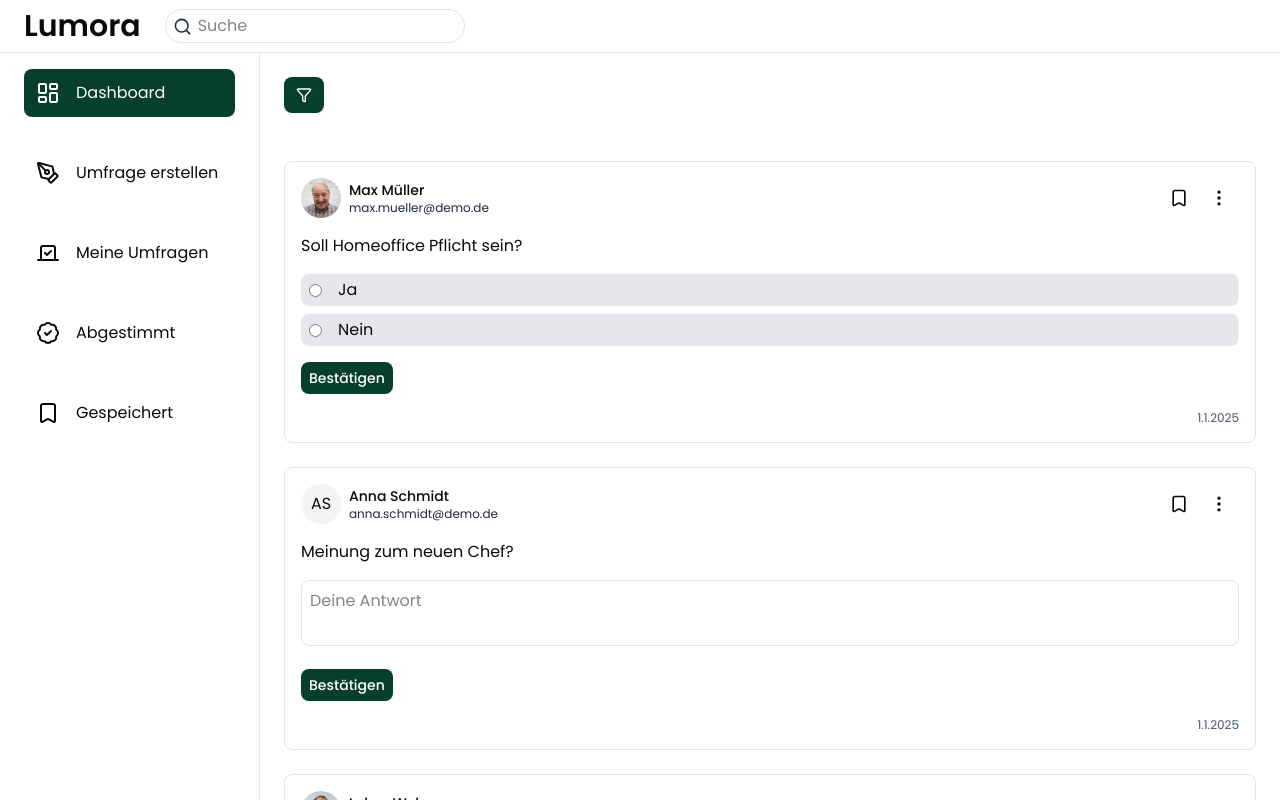
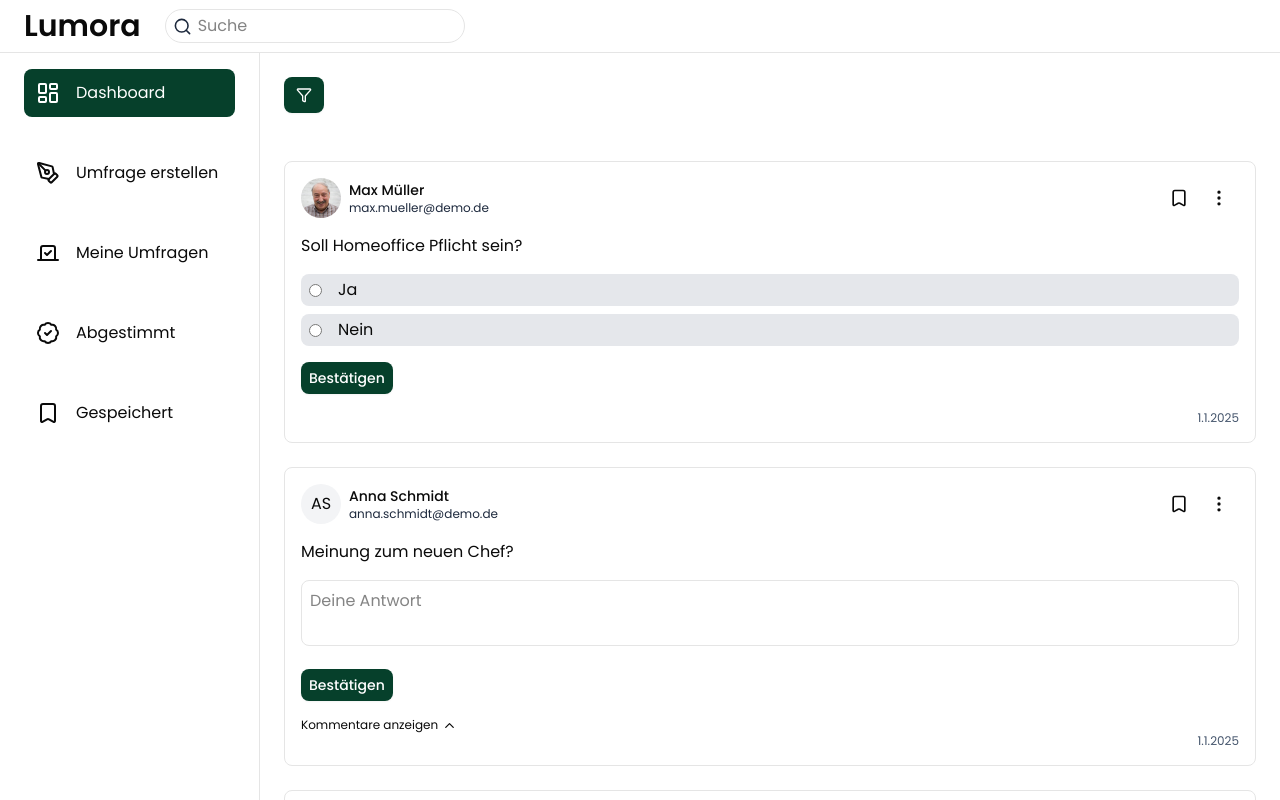
Before and after one commit to Marvin348/Lumora, a React (Vite) app: page / in a window 1280 px wide. Shown: the top 800 px of the page. Built offline with nearby package versions, Linux system fonts and the light colour scheme.

Commit message:
add open-ended-comments and remove open-ended-results

```diff
--- /dev/null
+++ b/src/components/poll/OpenEndedComments.tsx
@@ -0,0 +1,71 @@
+import type { User } from "@/types/user";
+import type { Vote } from "@/types/vote";
+import { ChevronUp } from "lucide-react";
+import { useState } from "react";
+import UserInfo from "@/components/user/UserInfo";
+import type { VotesWithUser } from "@/types/votesWithUser";
+import { useOpenEndedComments } from "@/hooks/useOpenEndedComments";
+
+type OpenEndedCommentsProps = {
+  users: User[];
+  votes: Vote[];
+};
+
+const OpenEndedComments = ({ users, votes }: OpenEndedCommentsProps) => {
+  const [showComments, setShowComments] = useState(false);
+  const toggleComments = () => setShowComments((prev) => !prev);
+
+  const votesWithUser: VotesWithUser[] = votes.map((vo) => {
+    const user = users.find((user) => user.id === vo.userId)!;
+
+    return {
+      ...vo,
+      user,
+    };
+  });
+
+  const { visibleCount, setVisibleCount, visibleComments, COMMENTS_PER_PAGE } =
+    useOpenEndedComments(votesWithUser);
+
+  console.log("votesWithUser", votesWithUser);
+
+  return (
+    <>
+      <button
+        className="flex items-center gap-1 text-xs"
+        onClick={toggleComments}
+      >
+        Kommentare anzeigen{" "}
+        <ChevronUp
+          size={15}
+          className={`transition duration-200 ${showComments ? "rotate-180" : ""}`}
+        />
+      </button>
+      {showComments && (
+        <>
+          <div>
+            {visibleComments.map((vo) => (
+              <div key={vo.userId} className="my-8">
+                <div className="flex items-center gap-2">
+                  <UserInfo user={vo.user} />
+                </div>
+                <p className="text-sm mt-2">{vo.value}</p>
+              </div>
+            ))}
+          </div>
+          {visibleCount < votesWithUser.length && (
+            <button
+              className="text-gray-800 text-xs"
+              onClick={() =>
+                setVisibleCount((prev) => prev + COMMENTS_PER_PAGE)
+              }
+            >
+              Mehr Kommentare anzeigen
+            </button>
+          )}
+        </>
+      )}
+    </>
+  );
+};
+export default OpenEndedComments;
--- a/src/components/poll/PollCard.tsx
+++ b/src/components/poll/PollCard.tsx
@@ -9,13 +9,16 @@ import { Button } from "@/components/ui/button";
 import { useBookmarkStore } from "@/store/bookmark/useBookmarkStore";
 import PollInput from "@/components/poll/poll-input/PollInput";
 import PollResult from "@/components/poll/poll-results/PollResult";
+import OpenEndedComments from "./OpenEndedComments";
+import type { User } from "@/types/user";
 
 type PollCardProps = {
   poll: PollsWithMeta;
+  users: User[];
 };
 
-const PollCard = ({ poll }: PollCardProps) => {
-  const { question, createdAt, type, votes, author, authorId, id, options } =
+const PollCard = ({ poll, users }: PollCardProps) => {
+  const { question, createdAt, type, votes, author, id, options } =
     poll;
   const activeUserId = useActiveUserStore((state) => state.activeUserId);
 
@@ -30,7 +33,7 @@ const PollCard = ({ poll }: PollCardProps) => {
   const addVote = useMyVotesStore((state) => state.addVote);
 
   const hasVotes = myVotes.some(
-    (vote) => vote.pollId === id && vote.userId === activeUserId
+    (vote) => vote.pollId === id && vote.userId === activeUserId,
   );
 
   if (!author) return null;
@@ -95,6 +98,10 @@ const PollCard = ({ poll }: PollCardProps) => {
         )}
       </form>
 
+      {type === "open_ended" && (
+        <OpenEndedComments users={users} votes={votes} />
+      )}
+
       <p className="text-xs text-slate-600 text-right">
         {formatDate(createdAt)}
       </p>
--- a/src/components/poll/PollList.tsx
+++ b/src/components/poll/PollList.tsx
@@ -1,15 +1,17 @@
 import type { PollsWithMeta } from "@/types/pollsWithMeta";
 import PollCard from "./PollCard";
+import type { User } from "@/types/user";
 
 type PollListProps = {
   pollsWithMeta: PollsWithMeta[];
+  users: User[];
 };
-const PollList = ({ pollsWithMeta }: PollListProps) => {
+const PollList = ({ pollsWithMeta, users }: PollListProps) => {
   return (
     <>
       {pollsWithMeta.map((poll) => (
         <div key={poll.id} className="border p-4 rounded-md">
-          <PollCard poll={poll} />
+          <PollCard poll={poll} users={users} />
         </div>
       ))}
     </>
--- a/src/components/poll/poll-results/OpenEndedResult.tsx
+++ /dev/null
@@ -1,11 +0,0 @@
-import UserInfo from "@/components/user/UserInfo";
-
-
-type OpenEndedResultProps = {
-
-}
-
-const OpenEndedResult = () => {
-  return <div>OpenEndedResult</div>;
-};
-export default OpenEndedResult;
--- a/src/components/poll/poll-results/PollResult.tsx
+++ b/src/components/poll/poll-results/PollResult.tsx
@@ -1,4 +1,3 @@
-import OpenEndedResult from "@/components/poll/poll-results/OpenEndedResult";
 import YesNoResult from "@/components/poll/poll-results/YesNoResult";
 import SingleChoiceResult from "@/components/poll/poll-results/SingleChoiceResult";
 import RatingResult from "@/components/poll/poll-results/RatingResult";
@@ -9,7 +8,7 @@ type PollResultProps = {
 };
 
 const PollResult = ({ poll }: PollResultProps) => {
-  const { type, author, votes, options } = poll;
+  const { type, author, votes, options, createdAt } = poll;
   switch (type) {
     case "yes_no":
       return <YesNoResult votes={votes} />;
@@ -19,9 +18,6 @@ const PollResult = ({ poll }: PollResultProps) => {
 
     case "rating":
       return <RatingResult votes={votes} />;
-
-    case "open_ended":
-      return <OpenEndedResult />;
   }
 };
 export default PollResult;
--- a/src/components/poll/poll-results/RatingResult.tsx
+++ b/src/components/poll/poll-results/RatingResult.tsx
@@ -21,13 +21,13 @@ const RatingResult = ({ votes }: RatingResultProps) => {
 
   const ratingStats = getRatingResult(rating, votes);
 
-  console.log(ratingStats);
+  // console.log(ratingStats);
 
-  console.log(
-    ratingStats.map((ra) =>
-      [...Array(ra.rating)].map((_, i) => <div key={i}>test</div>)
-    )
-  );
+  // console.log(
+  //   ratingStats.map((ra) =>
+  //     [...Array(ra.rating)].map((_, i) => <div key={i}>test</div>)
+  //   )
+  // );
 
   return (
     <div className="flex flex-col gap-2">
--- a/src/data/mockVotes.ts
+++ b/src/data/mockVotes.ts
@@ -6,7 +6,15 @@ export const mockVotes: Vote[] = [
   { pollId: "p1", userId: "u4", value: true },
   { pollId: "p1", userId: "u8", value: true },
   { pollId: "p1", userId: "u10", value: false },
-  { pollId: "p2", userId: "u1", value: 4 },
+  { pollId: "p2", userId: "u7", value: "Macht seine Arbeit sehr gut" },
+  { pollId: "p2", userId: "u9", value: "Ist sehr gut" },
+  {
+    pollId: "p2",
+    userId: "u2",
+    value: "Könnte mehr auf die Mitarbeiter eingehen",
+  },
+  { pollId: "p2", userId: "u10", value: "Grüßt manchmal nicht" },
+  { pollId: "p2", userId: "u14", value: "Oft genervt" },
   { pollId: "p3", userId: "u1", value: "Ostern" },
   { pollId: "p3", userId: "u2", value: "Weihnachten" },
   { pollId: "p3", userId: "u4", value: "Ostern" },
--- /dev/null
+++ b/src/hooks/useOpenEndedComments.ts
@@ -0,0 +1,11 @@
+import type { VotesWithUser } from "@/types/votesWithUser";
+import { useState } from "react";
+
+export const useOpenEndedComments = (votesWithUser: VotesWithUser[]) => {
+  const COMMENTS_PER_PAGE = 3;
+
+  const [visibleCount, setVisibleCount] = useState(COMMENTS_PER_PAGE);
+  const visibleComments = votesWithUser.slice(0, visibleCount);
+
+  return { visibleCount, setVisibleCount, visibleComments, COMMENTS_PER_PAGE };
+};
--- a/src/pages/DashboardPage.tsx
+++ b/src/pages/DashboardPage.tsx
@@ -48,7 +48,7 @@ const DashboardPage = () => {
       </div>
 
       <div className="grid grid-cols-1 gap-6">
-        <PollList pollsWithMeta={filteredPolls} />
+        <PollList pollsWithMeta={filteredPolls} users={users} />
       </div>
     </>
   );
--- /dev/null
+++ b/src/types/votesWithUser.ts
@@ -0,0 +1,6 @@
+import type { User } from "@/types/user";
+import type { Vote } from "@/types/vote";
+
+export type VotesWithUser = Vote & {
+  user: User;
+};
```
